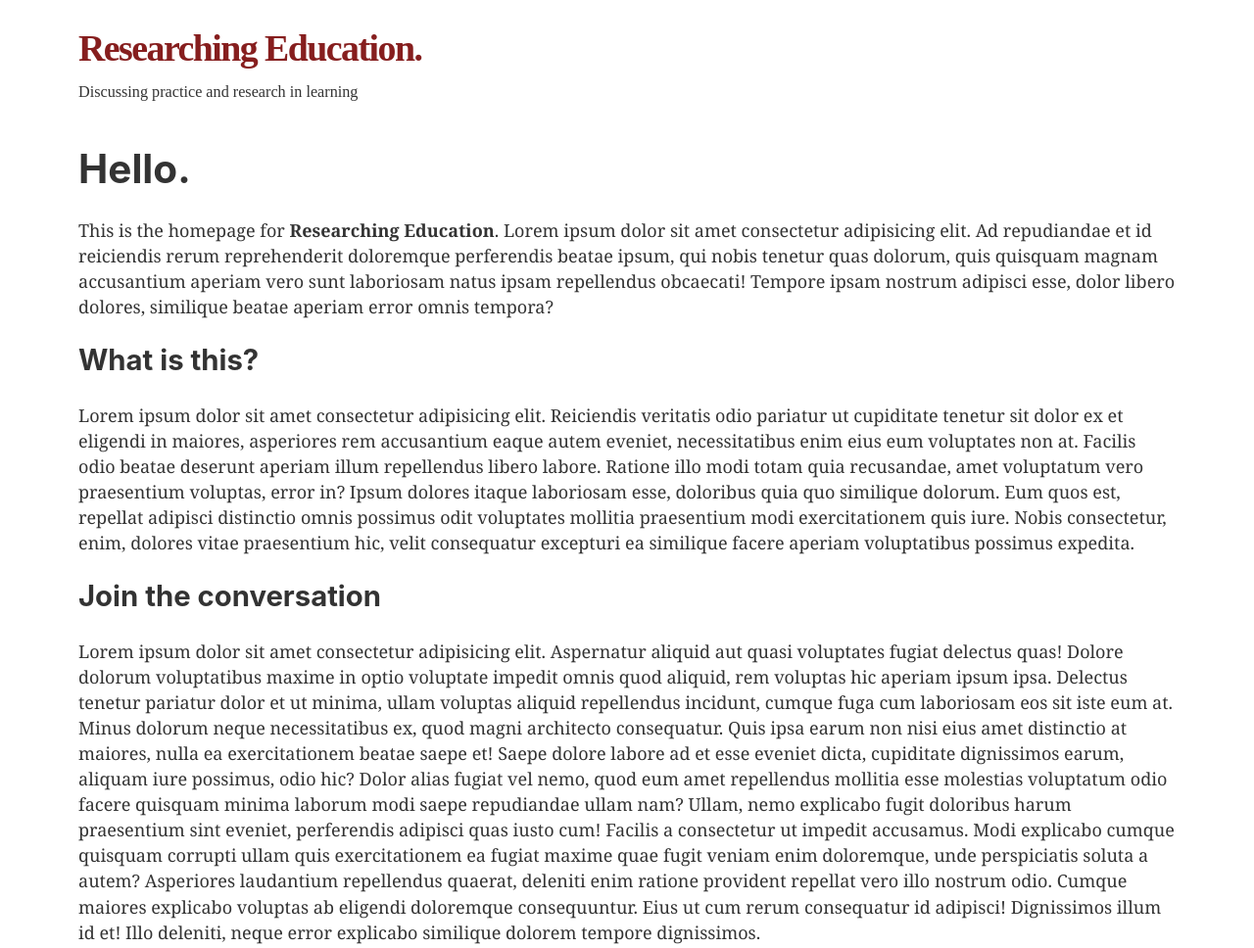
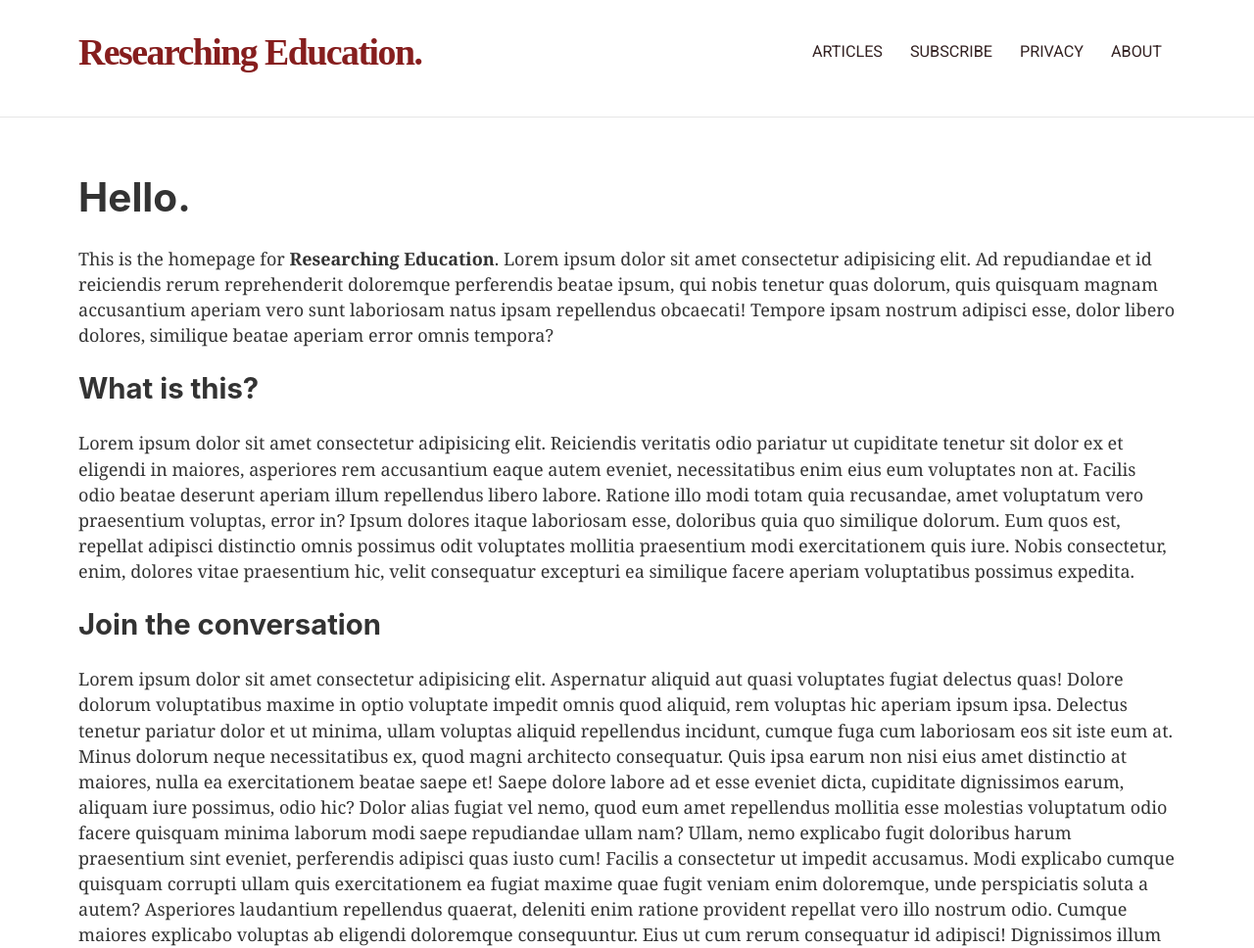
Before and after one commit to moon920830/researching-education-front, a Gatsby site: page / in a window 1280 px wide. Shown: the top 968 px of the page at 98% size. Built offline with nearby package versions, Linux system fonts and the light colour scheme; Gatsby itself is replaced by a stand-in of ours.

Commit message:
Added header styling, including main menu and logo changes

```diff
--- a/src/components/header.js
+++ b/src/components/header.js
@@ -1,16 +1,11 @@
 import { Link } from 'gatsby';
 import PropTypes from 'prop-types';
 import React from 'react';
+import MainMenu from './menu/mainMenu';
 
 const Header = ({ siteTitle, siteSubtitle }) => (
-  <div
-    style={{
-      background: `white`,
-      marginBottom: `2.45rem`,
-      marginTop: '1.45rem',
-    }}
-  >
-    <div className="container">
+  <div className="site-mast">
+    <div class="header">
       <h1 style={{ margin: 0 }}>
         <Link
           to="/"
@@ -28,15 +23,8 @@ const Header = ({ siteTitle, siteSubtitle }) => (
           {siteTitle}
         </Link>
       </h1>
-      <div
-        style={{
-          margin: '10px 0',
-          fontFamily: 'EB Garamond',
-          fontSize: '.9rem',
-        }}
-      >
-        {siteSubtitle}
-      </div>
+
+      <MainMenu />
     </div>
   </div>
 );
--- a/src/components/layout.css
+++ b/src/components/layout.css
@@ -647,7 +647,7 @@ pre tt:after {
 }
 
 .container {
-  margin: 0 auto;
+  margin: 180px auto;
   max-width: 1280px;
   padding: 0 80px 0 80px;
 }
@@ -655,22 +655,23 @@ pre tt:after {
 /* menus */
 
 .menu {
-  margin: 0;
-  padding: 10px 0 10px 0;
+  align-content: flex-end;
 }
 
 .menu__item {
-  margin: 0 10px 0 0;
-  color: blue;
+  margin: 0 6px 0 6px;
+  padding: 10px 8px 10px 8px;
+  color: #332222;
   text-decoration: none;
+  text-transform: uppercase;
   font-family: Roboto, BlinkMacSystemFont, 'Segoe UI', Oxygen, Ubuntu, Cantarell;
-  transition: all 0.3s cubic-bezier(0.075, 0.82, 0.165, 1);
+
+  font-size: 0.9rem;
 }
 
 .menu__item:hover {
   color: red;
   border-bottom: 1px solid red;
-  transition: all 0.6s cubic-bezier(0.165, 0.84, 0.44, 1);
 }
 
 /* post layout */
@@ -854,9 +855,20 @@ pre tt:after {
 .footer__credits-copyright {
 }
 
+/* wordpress classes */
+
 .wp-block-image {
-  background: white;
-  border-radius: 5px;
+  text-align: center;
+  vertical-align: middle;
+  margin-bottom: 64px;
+}
+
+.wp-image-180,
+.wp-image-181,
+.wp-image-182,
+.wp-image-183,
+.wp-image-184 {
+  border-radius: 3px;
 }
 
 /* utilities */
@@ -869,9 +881,33 @@ pre tt:after {
 
 .has-drop-cap::first-letter {
   font-weight: 900;
-  padding: 26px 18px 24px 4px;
+  padding: 0 24px 0 0;
   font-size: 128px;
   float: left;
   text-align: center;
-  margin-top: 0.15em;
+  margin-top: 0.09em;
 }
+
+.site-mast {
+  background: white;
+  height: 120px;
+  position: fixed;
+  left: 0;
+  top: 0;
+  right: 0;
+  border-bottom: 1px solid rgb(230, 230, 230);
+  z-index: 3;
+}
+
+.header {
+  padding: 30px 80px 30px 80px;
+  align-items: center;
+  justify-content: space-between;
+  width: 100%;
+  display: flex;
+  flex-grow: 0;
+  flex-shrink: 1;
+  flex-direction: row;
+  max-width: 1280px;
+  margin: 0 auto;
+}
--- a/src/components/menu/mainMenu.js
+++ b/src/components/menu/mainMenu.js
@@ -4,7 +4,7 @@ import Link from 'gatsby-link';
 class MainMenu extends Component {
   render() {
     return (
-      <div class="menu">
+      <nav class="menu">
         <Link to="/articles" className="menu__item">
           Articles
         </Link>
@@ -17,7 +17,7 @@ class MainMenu extends Component {
         <Link to="/about" className="menu__item">
           About
         </Link>
-      </div>
+      </nav>
     );
   }
 }
```
